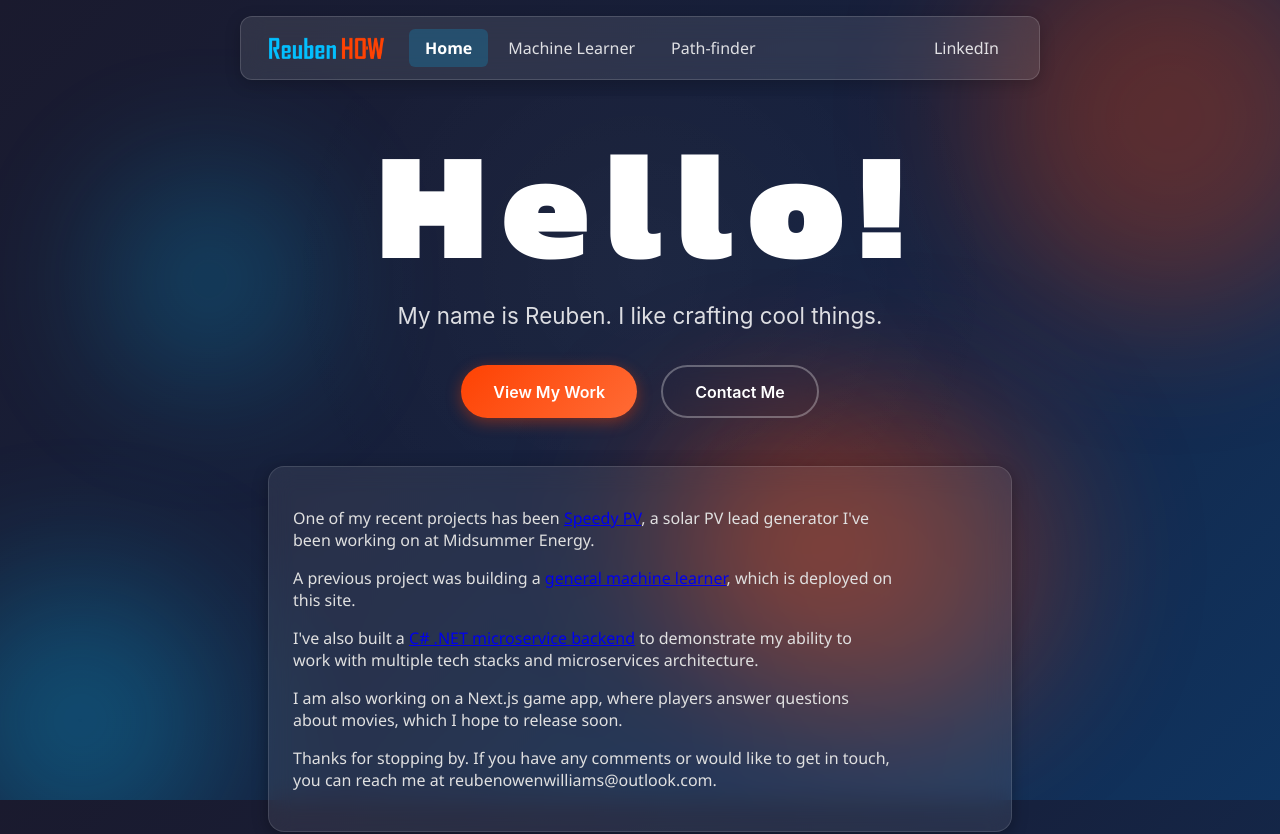
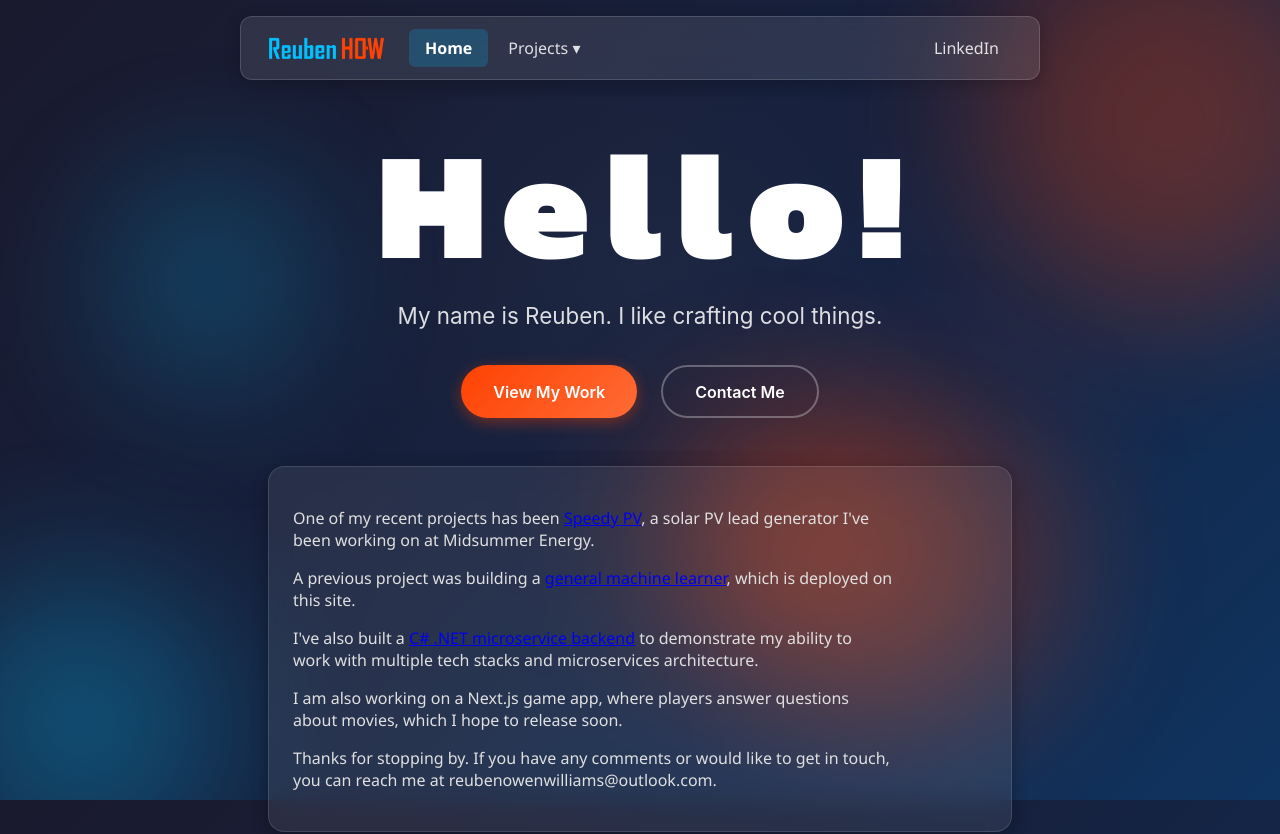
Before and after one commit to ReubenGitHub/website, a React (Vite) app in the folder frontend/: page / in a window 1280 px wide. Shown: the top 834 px of the page. Built offline with nearby package versions, Linux system fonts and the light colour scheme.

Commit message:
Add Projects dropdown to navbar, fix dropdown styling and hover

```diff
--- a/frontend/src/components/headernavbar.css
+++ b/frontend/src/components/headernavbar.css
@@ -8,7 +8,7 @@
 
 /* Floating navbar - toggles between relative and fixed, depending on the scroll position */
 .navbar {
-    overflow: hidden;
+    overflow: visible;
     margin-top: 16px;
     margin-left: auto;
     margin-right: auto;
@@ -46,6 +46,71 @@
     gap: 4px;
     align-items: center;
     margin-left: 24px;
+}
+
+/* Dropdown */
+.dropdown {
+    position: relative;
+    display: inline-block;
+}
+
+.dropdown-btn {
+    display: block;
+    color: rgba(255, 255, 255, 0.85);
+    padding: 8px 16px;
+    text-decoration: none;
+    border-radius: 6px;
+    transition: all 0.2s ease;
+    cursor: pointer;
+    font-size: inherit;
+}
+
+.dropdown-btn:hover {
+    color: #ffffff;
+    background-color: rgba(255, 255, 255, 0.1);
+}
+
+.dropdown-content {
+    display: none;
+    position: absolute;
+    background-color: rgba(255, 255, 255, 0.15);
+    backdrop-filter: blur(12px);
+    -webkit-backdrop-filter: blur(12px);
+    border: 1px solid rgba(255, 255, 255, 0.15);
+    border-radius: 8px;
+    min-width: 160px;
+    box-shadow: 0 4px 12px rgba(0, 0, 0, 0.2);
+    z-index: 1000;
+    top: 100%;
+    left: 50%;
+    transform: translateX(-50%);
+    margin-top: -1px;
+    overflow: hidden;
+    text-align: center;
+}
+
+.dropdown-content a {
+    color: rgba(255, 255, 255, 0.85);
+    padding: 10px 16px;
+    text-decoration: none;
+    display: block;
+    transition: all 0.2s ease;
+    text-align: center;
+}
+
+.dropdown-content a:hover {
+    color: #ffffff;
+    background-color: rgba(255, 255, 255, 0.1);
+}
+
+.dropdown-content a.active {
+    color: #ffffff;
+    font-weight: 600;
+    background-color: rgba(3, 191, 254, 0.2);
+}
+
+.dropdown:hover .dropdown-content {
+    display: block;
 }
 
 .navbar .logo img {
--- a/frontend/src/components/headernavbar.jsx
+++ b/frontend/src/components/headernavbar.jsx
@@ -16,8 +16,13 @@ export function NavBar() {
             <div class="logo"> <img class="img" src={logo_white} alt="Logo"></img> </div>
             <div class="nav-links">
                 <a href="/" class={active[0]}>Home</a>
-                <a href="/machinelearner" class={active[1]}>Machine Learner</a>
-                <a href="/pathfinder" class={active[2]}>Path-finder</a>
+                    <div class="dropdown">
+                        <span class="dropdown-btn">Projects ▾</span>
+                        <div class="dropdown-content">
+                            <a href="/machinelearner" class={active[1]}>Machine Learner</a>
+                            <a href="/pathfinder" class={active[2]}>Path-finder</a>
+                        </div>
+                    </div>
             </div>
             <a href="https://www.linkedin.com/in/reuben-owen-williams-53609a173/" target="_blank" class="right">LinkedIn</a>
             </div>
```
